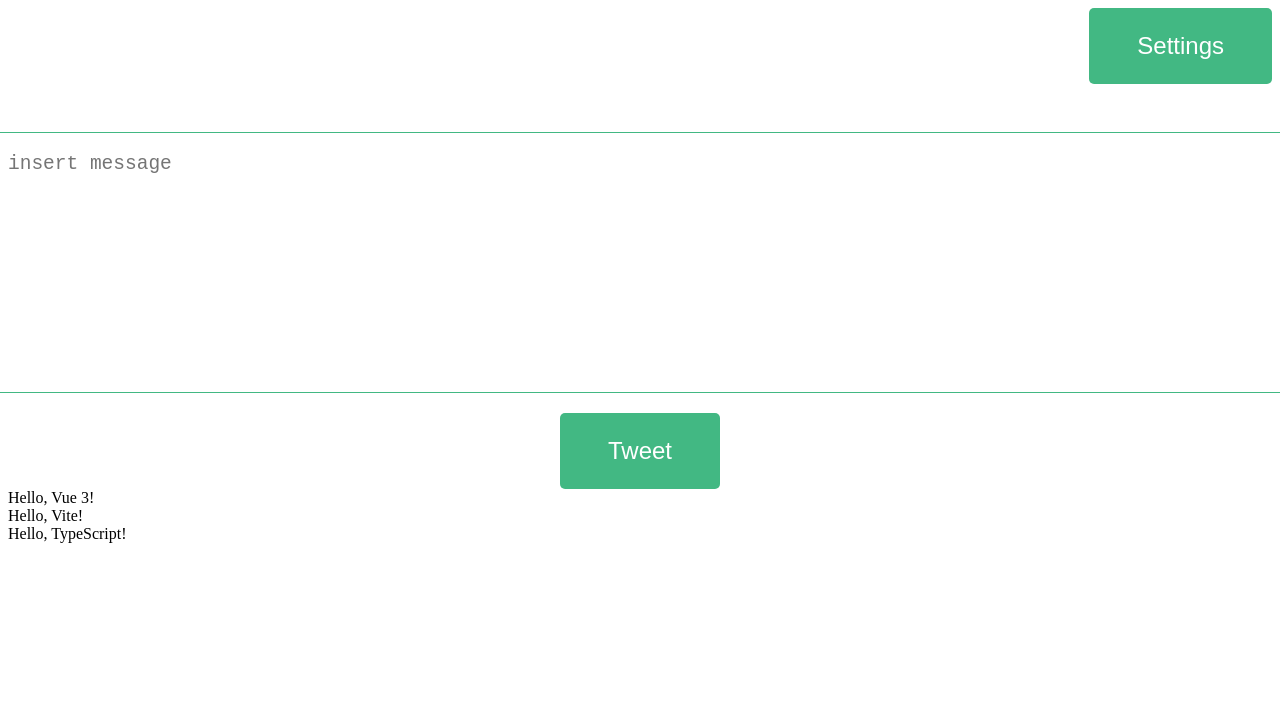
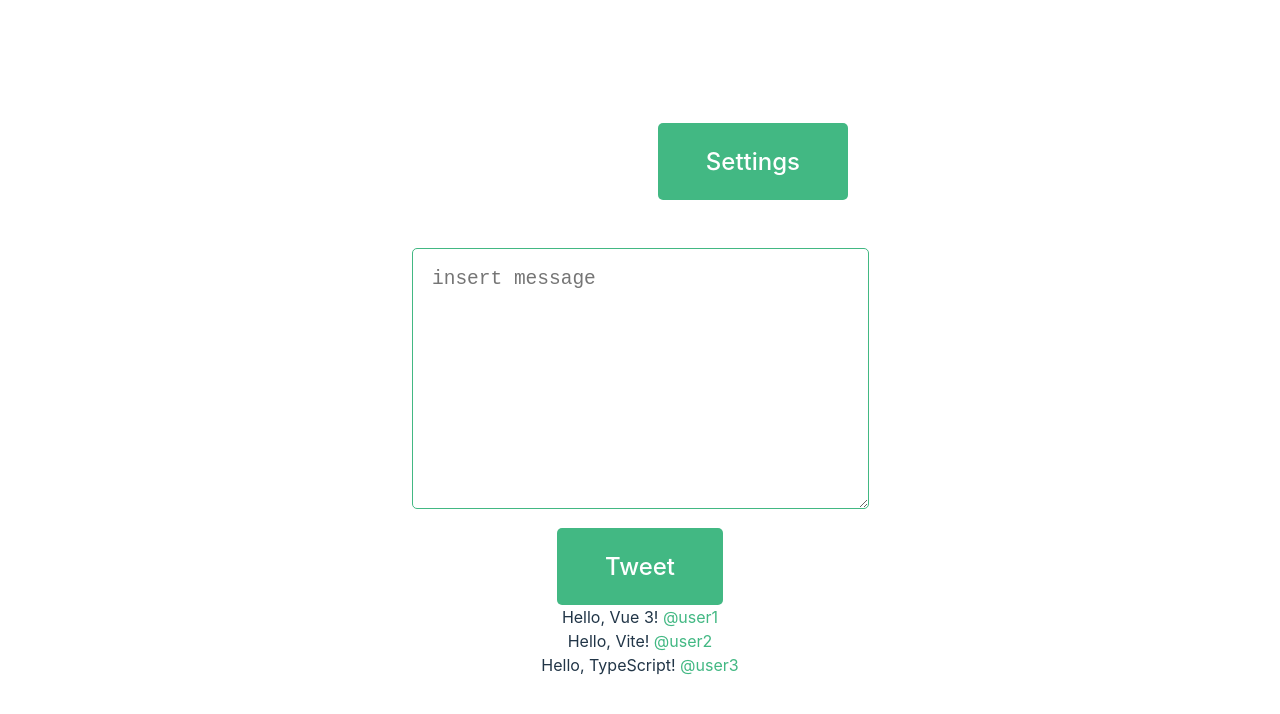
Before and after one commit to y1220/Vue-Form, a Vue app in the folder twitter-complete/: page / in a window 1280 px wide. Shown: the top 714 px of the page. Built offline with nearby package versions, Linux system fonts and the light colour scheme.

Commit message:
style(CompleteForm): adjust css, flow of saving text values

```diff
--- a/twitter-complete/src/App.vue
+++ b/twitter-complete/src/App.vue
@@ -9,19 +9,23 @@ import type { Tweet } from './types/Tweet';
 const tweets = ref<Tweet[]>([
     {
         id: "1",
-        text: 'Hello, Vue 3!' },
+        text: 'Hello, Vue 3!',
+        userName: 'user1'},
     {
         id: "2",
-        text: 'Hello, Vite!' },
+        text: 'Hello, Vite!',
+        userName: 'user2'},
     {
         id: "3",
-        text: 'Hello, TypeScript!' }
+        text: 'Hello, TypeScript!',
+        userName: 'user3'}
 ]);
 
 const onSubmitForm = (tweet: string) => {
     tweets.value.push({
         id: (tweets.value.length + 1).toString(),
-        text: tweet
+        text: tweet,
+        userName: userName.value,
     });
     console.log(tweets.value);
 };
--- a/twitter-complete/src/components/TweetForm.vue
+++ b/twitter-complete/src/components/TweetForm.vue
@@ -5,8 +5,8 @@ const tweet = ref('');
 
 const onSubmit = () => {
   console.log(tweet.value);
+  emits('submit', tweet.value);
   tweet.value = '';
-  emits('submit', tweet.value);
 };
 // defineEmits is a function that takes an array of strings and returns an object with
 // the same keys, but with the value of any type.
--- a/twitter-complete/src/components/TweetList.vue
+++ b/twitter-complete/src/components/TweetList.vue
@@ -1,27 +1,22 @@
 <script setup lang="ts">
 
-import { ref } from 'vue';
+import { PropType } from 'vue';
 import type { Tweet } from '../types/Tweet';
 
-const tweets = ref<Tweet[]>([
-    {
-        id: "1",
-        text: 'Hello, Vue 3!' },
-    {
-        id: "2",
-        text: 'Hello, Vite!' },
-    {
-        id: "3",
-        text: 'Hello, TypeScript!' }
-]);
-console.log('tweets: ' + JSON.stringify(tweets));
+const props = defineProps({
+    tweets: {
+        type: Array as PropType<Tweet[]>,
+    }
+});
+
 </script>
 
 <template>
     <div>
         <ul>
-            <li v-for="tweet in tweets" :key="tweet.id">
+            <li v-for="tweet in props.tweets" :key="tweet.id">
                 {{ tweet.text }}
+                <span class="user-name-span">@{{ tweet.userName }}</span>
             </li>
         </ul>
     </div>
@@ -39,4 +34,8 @@ ul {
     border-bottom: 1px solid #42b883;
     font-size: 10em;
 }
+.user-name-span {
+    font-size: 1em;
+    color: #42b883;
+}
 </style>
--- a/twitter-complete/src/key.ts
+++ b/twitter-complete/src/key.ts
@@ -1,2 +1,4 @@
-export const userNameKey = '';
-export const updateUserNameKey = '';
+export const userNameKey = Symbol('userName');
+export const updateUserNameKey = Symbol('updateUserName');
+// These symbols can be used as keys to access or define properties in objects.
+// Unlike strings or numbers, symbols are guaranteed to be unique, meaning
--- a/twitter-complete/src/style.css
+++ b/twitter-complete/src/style.css
@@ -1,11 +1,11 @@
-/* :root {
+:root {
   font-family: Inter, system-ui, Avenir, Helvetica, Arial, sans-serif;
   line-height: 1.5;
   font-weight: 400;
 
-  color-scheme: light dark;
-  color: rgba(255, 255, 255, 0.87);
-  background-color: #242424;
+  /* color-scheme: light dark; */
+  /* color: rgba(255, 255, 255, 0.87); */
+  /* background-color: #242424; */
 
   font-synthesis: none;
   text-rendering: optimizeLegibility;
@@ -42,7 +42,7 @@ button {
   font-size: 1em;
   font-weight: 500;
   font-family: inherit;
-  background-color: #1a1a1a;
+  /* background-color: #1a1a1a; */
   cursor: pointer;
   transition: border-color 0.25s;
 }
@@ -76,4 +76,4 @@ button:focus-visible {
   button {
     background-color: #f9f9f9;
   }
-} */
+}
--- a/twitter-complete/src/types/Tweet.ts
+++ b/twitter-complete/src/types/Tweet.ts
@@ -1,4 +1,5 @@
 export type Tweet = {
     id: string;
     text: string;
+    userName?: string; // The question mark indicates that this property is optional.
 };
```
Also changed, not shown: 2 other files (tests, documents, lock files or other folders).
